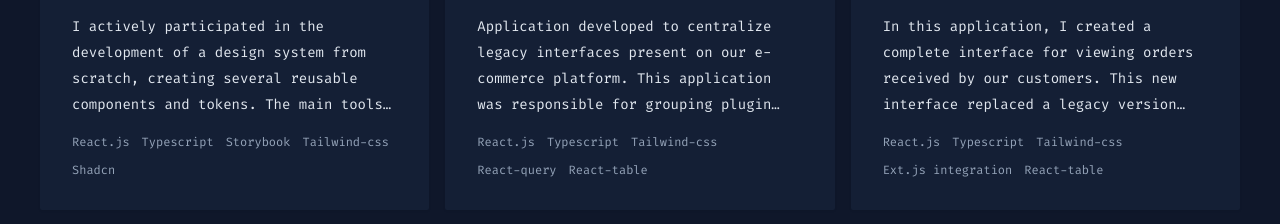
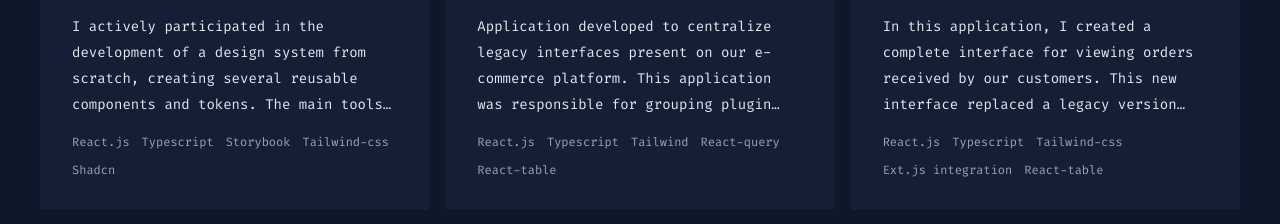
Before and after one commit to lucasdebeterco/lucasdebeterco-dev, a Next.js app: page / in a window 1280 px wide. Shown: the part 2660-2884 px from the top of the page. Built offline with nearby package versions, Linux system fonts and the light colour scheme.

Commit message:
job desc update

```diff
--- a/src/app/components/experience.tsx
+++ b/src/app/components/experience.tsx
@@ -40,7 +40,7 @@ export function Experience() {
                         </AccordionTrigger>
                         <AccordionContent>
                             <p className="text-slate-300">
-                                After my internship, I took on new responsibilities, adopted new technologies, and mentored new team members. During this time, the company began a technology update process, during which I specialized in ReactJS, TypeScript, RESTful APIs, React Query, and other modern front-end concepts.
+                                After my internship, I took on new responsibilities, adopted new technologies, and mentored new team members. During this period, the company began a technology update process, in which I specialized in ReactJS, TypeScript, RESTful APIs, React Query, and other modern front-end concepts.
                             </p>
                             <ul className="ml-8 mt-5 flex list-disc flex-col gap-3 text-slate-300">
                                 <li>Built and architected front-end projects from scratch using ReactJS and TypeScript.</li>
--- a/src/app/components/projects/data/professional-achievements.ts
+++ b/src/app/components/projects/data/professional-achievements.ts
@@ -27,7 +27,7 @@ export const professionalAchievements: CardItemProps[] = [
         tools: [
             'React.js',
             'Typescript',
-            'Tailwind-css',
+            'Tailwind',
             'React-query',
             'React-table'
         ]
```
